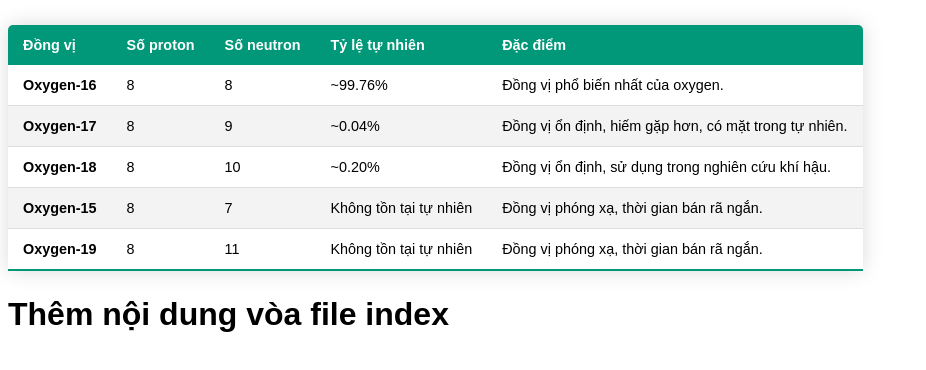
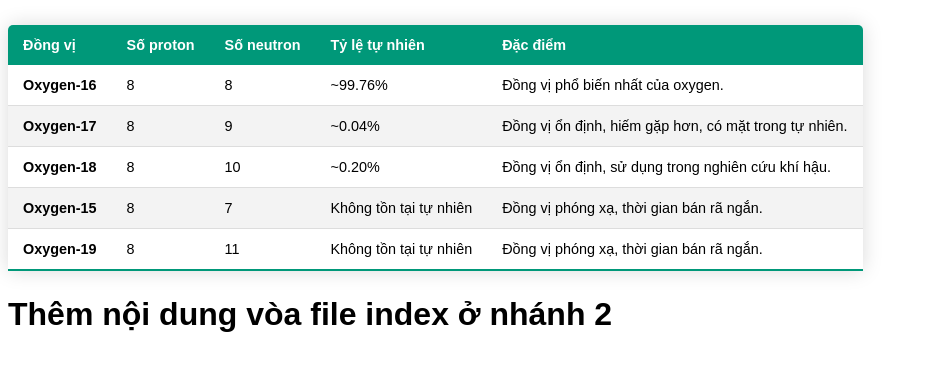
Before and after one commit to Duysphk34/PROJECT-EDUTECH2, a plain HTML site: page index.html in a window 1280 px wide. Shown: the whole page, without its empty margins (0-926 px from the left). Drawn offline with Linux system fonts and the light colour scheme.

Commit message:
2. Sửa file index nhánh 2 lan2

```diff
--- a/index.html
+++ b/index.html
@@ -56,5 +56,5 @@
         </tbody>
       </table>
 </body>
-<h1>Thêm nội dung vòa file index</h1>
+<h1>Thêm nội dung vòa file index ở nhánh 2</h1>
 </html>
```
